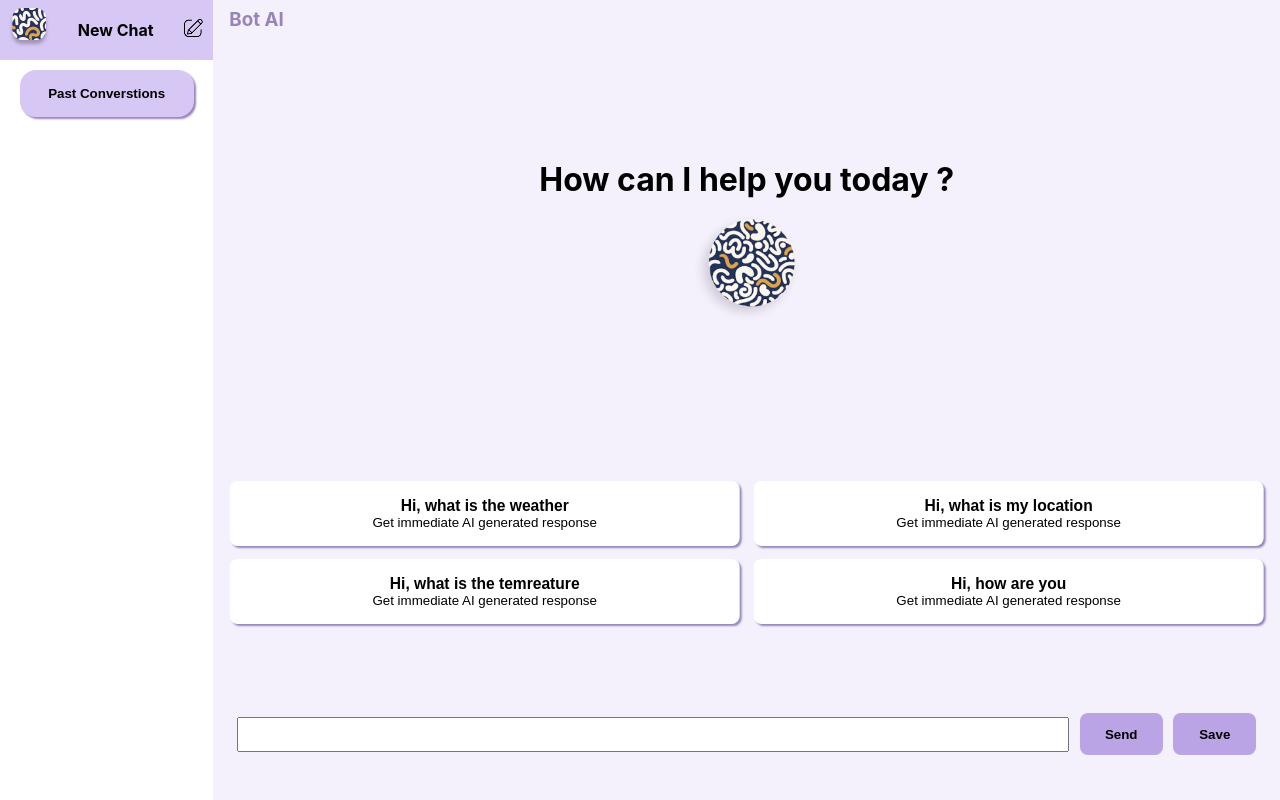
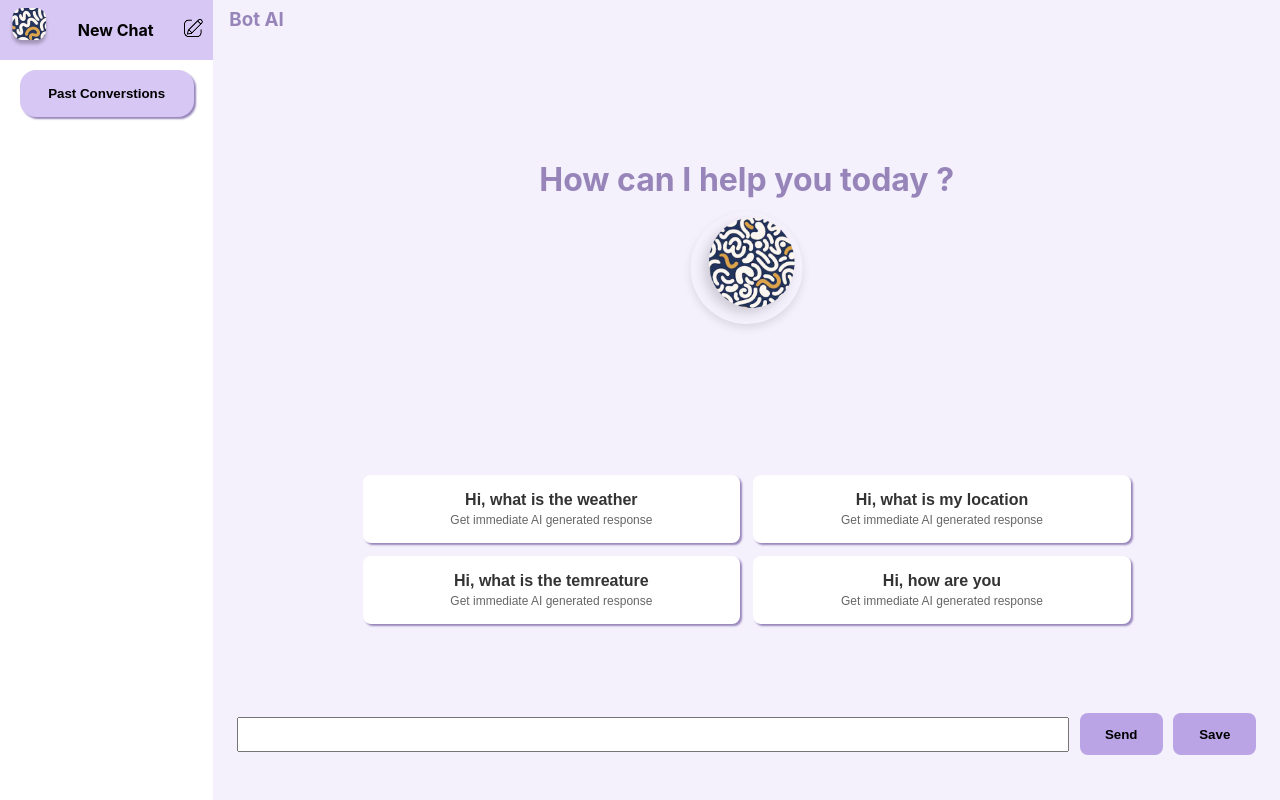
Before and after one commit to ryn-001/XBot-AI, a React (Create React App) app: page / in a window 1280 px wide. Built offline with nearby package versions, Linux system fonts and the light colour scheme.

Commit message:
CSS Chat

```diff
--- a/src/components/Chat.css
+++ b/src/components/Chat.css
@@ -123,3 +123,91 @@
 .question:hover{
     background-color: rgb(239, 239, 239);
 }
+
+.chat-section {
+    position: relative;
+    height: 100vh;
+    background-color: #d7c7f446;
+    overflow: hidden;
+}
+
+.chat-heading {
+    display: flex;
+    align-items: center;
+    justify-content: center;
+    flex-direction: column;
+    gap: 0.825rem;
+
+    position: absolute;
+    top: 20%;
+    left: 50%;
+    transform: translateX(-50%);
+    text-align: center;
+}
+
+.chat-heading h1 {
+    font-size: 2rem;
+    color: #9785BA;
+}
+
+.chat-pfp {
+    width: 7rem;
+    height: 7rem;
+    border-radius: 100%;
+    overflow: hidden;
+    box-shadow: 0 4px 8px rgba(0, 0, 0, 0.1);
+}
+
+.chat-pfp img {
+    width: 100%;
+    height: 100%;
+    border-radius: 100%;
+    cursor: pointer;
+    object-fit: cover;
+}
+
+.questions-section {
+    width: 90%;
+    max-width: 800px;
+    display: grid;
+    padding: 1rem;
+    grid-template-columns: 1fr 1fr;
+    grid-template-rows: auto auto;
+    gap: 0.825rem;
+
+    position: absolute;
+    bottom: 20%;
+    left: 50%;
+    transform: translateX(-50%);
+}
+
+.question {
+    padding: 1rem;
+    display: flex;
+    flex-direction: column;
+    justify-content: center;
+    align-items: center;
+    background-color: white;
+    outline: none;
+    border: none;
+    box-shadow: 2px 2px 2px #9785BA;
+    cursor: pointer;
+    border-radius: 0.5rem;
+    transition: background-color 0.2s;
+    text-align: center;
+}
+
+.question:hover {
+    background-color: rgb(239, 239, 239);
+}
+
+.question h3 {
+    margin-bottom: 0.25rem;
+    color: #333;
+    font-size: 1rem;
+}
+
+.question p {
+    font-size: 0.75rem;
+    color: #666;
+}
--- a/src/components/Chat.js
+++ b/src/components/Chat.js
@@ -2,6 +2,7 @@ import { useState, useEffect } from "react";
 import "./Chat.css"
 import pfp from "../assets/images/chat-pfp.png"
 import botData from "../sampleData.js";
+import user from "../assets/images/user.png";
 
 export default function Chat() {
     const [message, setCurrentMessage] = useState("");
@@ -102,7 +103,13 @@ export default function Chat() {
             </>) : (<div className="chat-messages">
                 {currentChat.length > 0 ? (
                     currentChat.map((chat, idx) => (
+                        <div className="chat-messages">
                             <div key={idx} className="chat-box">
+                                <div className="chat-pfp">
+                                    <img src={chat.sender === "user" ? user : pfp} alt={chat.sender === "user" ? "user" : "bot"}></img>
+                                </div>
+
+                                <div className="chat-wrapper">
                                     <div className="chat-msg">{chat.text}</div>
                                     <div className="chat-time">{chat.time}</div>
 
@@ -132,6 +139,8 @@ export default function Chat() {
                                         </>
                                     )}
                                 </div>
+                            </div>
+                        </div>
                     ))
                 ) : (<></>)}
             </div>)}
```
Also changed, not shown: src/assets/images/user.png (added). Lines whose indentation alone changed are shown as unchanged.
